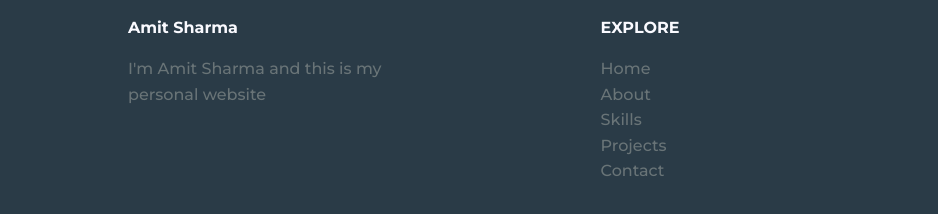
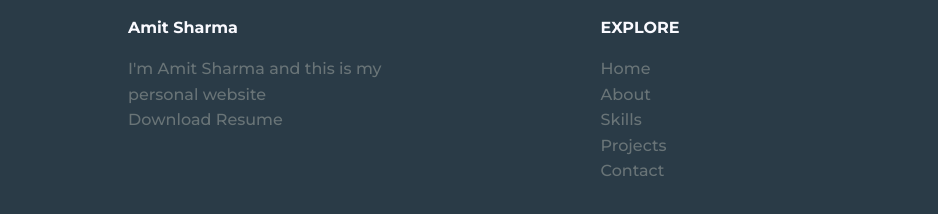
Before and after one commit to iamamitshrma/A-Personal-Site, a plain HTML site: page index.html in a window 1280 px wide. Shown: the part 3230-3444 px from the top of the page, 0-938 px from the left. Drawn offline with nearby package versions, Linux system fonts and the light colour scheme.

Commit message:
Update index.html

```diff
--- a/index.html
+++ b/index.html
@@ -170,6 +170,7 @@
                 <div class="footer__data">
                     <h2 class="footer__title">Amit Sharma</h2>
                     <p class="footer__text">I'm Amit Sharma and this is my personal website</p>
+                    <a href="https://drive.google.com/file/d/1jmF8uGs18gD961pKMlvhzyEF0p-MiwFh/view?usp=sharing" class="resume">Download Resume</a>
                 </div>
 
                 <div class="footer__data">
```
